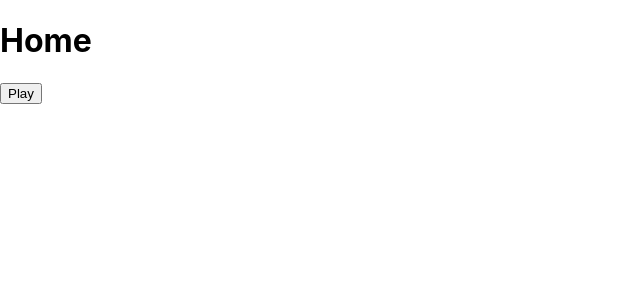
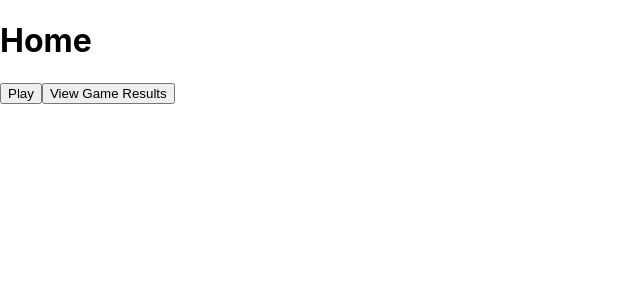
Before and after one commit to 2024-fall-afe-mowe/tca-uno, a React (Create React App) app in the folder tca-uno/: page /setup in a window 1280 px wide. Shown: the top 300 px of the page, without its empty margins (0-640 px from the left). Built offline with nearby package versions, Linux system fonts and the light colour scheme.

Commit message:
have leader board with dummy data displaying

```diff
--- /dev/null
+++ b/tca-uno/src/GameResults.tsx
@@ -0,0 +1,31 @@
+// src/GameResults.tsx
+import React from 'react';
+import { GameResult } from './game-results';
+
+interface GameResultsProps {
+    results: GameResult[];
+}
+
+const GameResults: React.FC<GameResultsProps> = ({ results }) => {
+    return (
+        <div>
+            <h2 className="text-xl font-bold mb-3">Game Results</h2>
+            {results.length === 0 ? (
+                <p>No game results available.</p>
+            ) : (
+                <ul>
+                    {results.map((result, index) => (
+                        <li key={index} className="mb-2">
+                            <p><strong>Winner:</strong> {result.winner}</p>
+                            <p><strong>Players:</strong> {result.players.join(', ')}</p>
+                            <p><strong>Start Time:</strong> {new Date(result.startTime).toLocaleString()}</p>
+                            <p><strong>End Time:</strong> {new Date(result.endTime).toLocaleString()}</p>
+                        </li>
+                    ))}
+                </ul>
+            )}
+        </div>
+    );
+};
+
+export default GameResults;
--- a/tca-uno/src/Home.tsx
+++ b/tca-uno/src/Home.tsx
@@ -1,22 +1,24 @@
-import { useNavigate } from "react-router-dom";
+// src/Home.tsx
+import React from 'react';
+import { useNavigate } from 'react-router-dom';
 
 export const Home = () => {
-
-    // Use a react hook for navigation...
     const nav = useNavigate();
 
     return (
         <div>
-            <h1
-                className='text-2xl font-bold mb-3'
-            >
-                Home
-            </h1>
+            <h1 className="text-2xl font-bold mb-3">Home</h1>
             <button
                 className="btn btn-primary mb-3"
-                onClick={() => nav("/setup")}
+                onClick={() => nav('/setup')}
             >
                 Play
+            </button>
+            <button
+                className="btn btn-secondary mb-3"
+                onClick={() => nav('/results')}
+            >
+                View Game Results
             </button>
         </div>
     );
--- a/tca-uno/tsconfig.json
+++ b/tca-uno/tsconfig.json
@@ -1,5 +1,6 @@
 {
   "compilerOptions": {
+
     "target": "es5",
     "lib": [
       "dom",
```
Also changed, not shown: tca-uno/src/App.tsx (+20 -17 lines).
